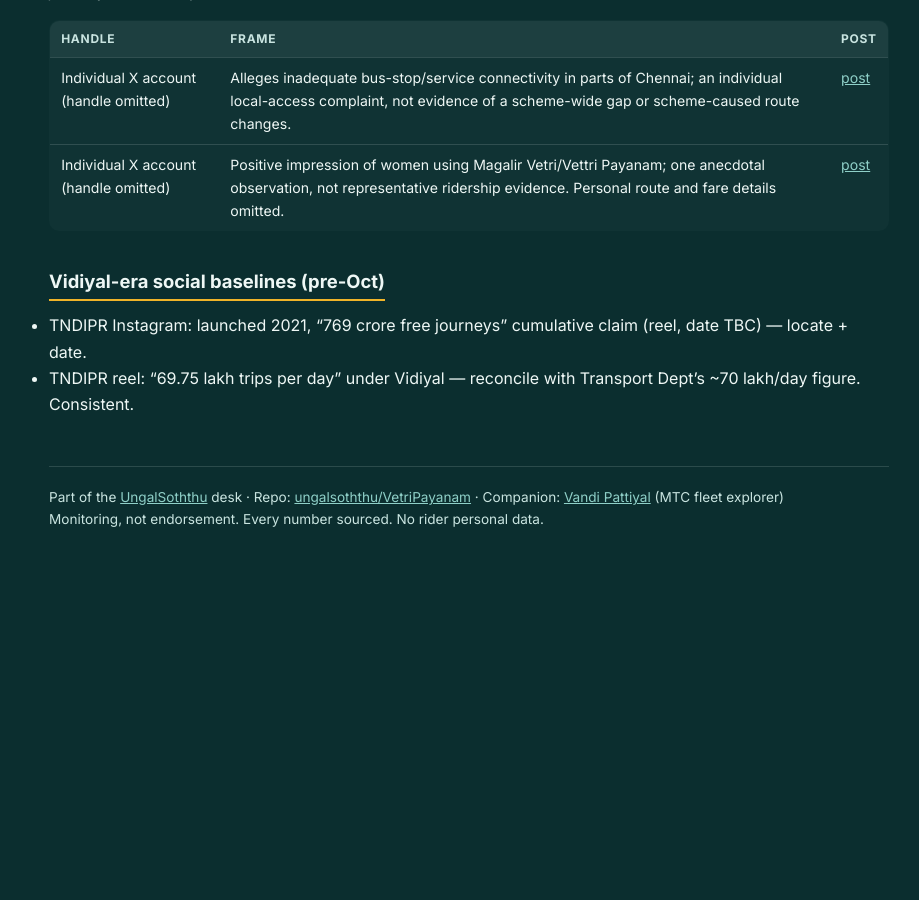
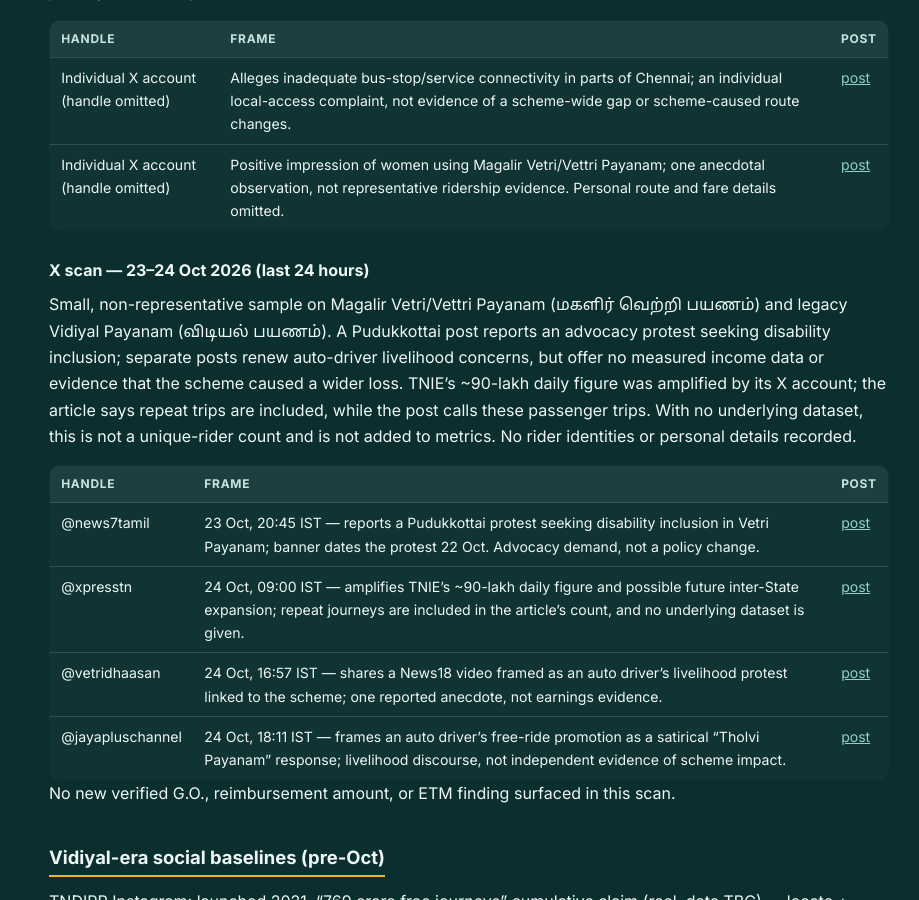
Before and after one commit to ungalsoththu/VetriPayanam, a Jekyll site: the page built from social/SOCIALLOG.md, in a window 1280 px wide and 900 px high, scrolled down 9899 px. Shown: the whole window, without its empty margins (171-1090 px from the left). Built offline with Jekyll 4.4.1, drawn with Linux system fonts in a browser that asks for light colours; before the commit the page ends 10494 px from its top, so only the background shows below that.

Commit message:
daily watch 2026-10-24: log disability-inclusion protest and social narratives

```diff
--- a/social/SOCIALLOG.md
+++ b/social/SOCIALLOG.md
@@ -248,6 +248,19 @@ Small, non-representative sample about Magalir Vetri/Vettri Payanam (வெற
 | Individual X account (handle omitted) | Alleges inadequate bus-stop/service connectivity in parts of Chennai; an individual local-access complaint, not evidence of a scheme-wide gap or scheme-caused route changes. | [post](https://x.com/i/status/2113540289206038981) |
 | Individual X account (handle omitted) | Positive impression of women using Magalir Vetri/Vettri Payanam; one anecdotal observation, not representative ridership evidence. Personal route and fare details omitted. | [post](https://x.com/i/status/2113514758439928214) |
 
+### X scan — 23–24 Oct 2026 (last 24 hours)
+
+Small, non-representative sample on Magalir Vetri/Vettri Payanam (மகளிர் வெற்றி பயணம்) and legacy Vidiyal Payanam (விடியல் பயணம்). A Pudukkottai post reports an advocacy protest seeking disability inclusion; separate posts renew auto-driver livelihood concerns, but offer no measured income data or evidence that the scheme caused a wider loss. TNIE's ~90-lakh daily figure was amplified by its X account; the article says repeat trips are included, while the post calls these passenger trips. With no underlying dataset, this is not a unique-rider count and is not added to metrics. No rider identities or personal details recorded.
+
+| Handle | Frame | Post |
+| --- | --- | --- |
+| @news7tamil | 23 Oct, 20:45 IST — reports a Pudukkottai protest seeking disability inclusion in Vetri Payanam; banner dates the protest 22 Oct. Advocacy demand, not a policy change. | [post](https://x.com/news7tamil/status/2113650403371843643) |
+| @xpresstn | 24 Oct, 09:00 IST — amplifies TNIE's ~90-lakh daily figure and possible future inter-State expansion; repeat journeys are included in the article's count, and no underlying dataset is given. | [post](https://x.com/xpresstn/status/2113835375051362775) |
+| @vetridhaasan | 24 Oct, 16:57 IST — shares a News18 video framed as an auto driver's livelihood protest linked to the scheme; one reported anecdote, not earnings evidence. | [post](https://x.com/vetridhaasan/status/2113955436777160754) |
+| @jayapluschannel | 24 Oct, 18:11 IST — frames an auto driver's free-ride promotion as a satirical “Tholvi Payanam” response; livelihood discourse, not independent evidence of scheme impact. | [post](https://x.com/jayapluschannel/status/2113974205792604195) |
+
+No new verified G.O., reimbursement amount, or ETM finding surfaced in this scan.
+
 ## Vidiyal-era social baselines (pre-Oct)
 
 - TNDIPR Instagram: launched 2021, "769 crore free journeys" cumulative claim (reel, date TBC) — locate + date.
```
Also changed, not shown: news/NEWSLOG.md (+1 -0 lines).
